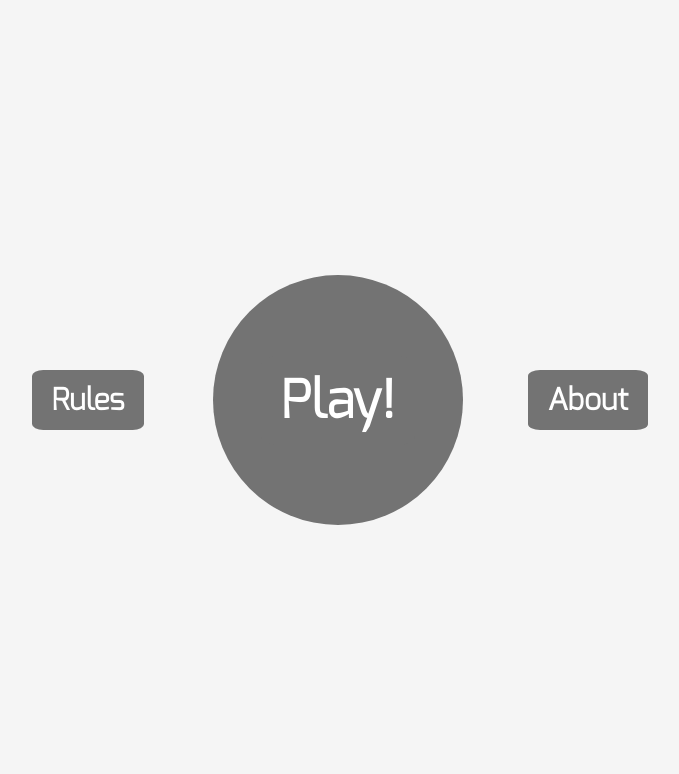
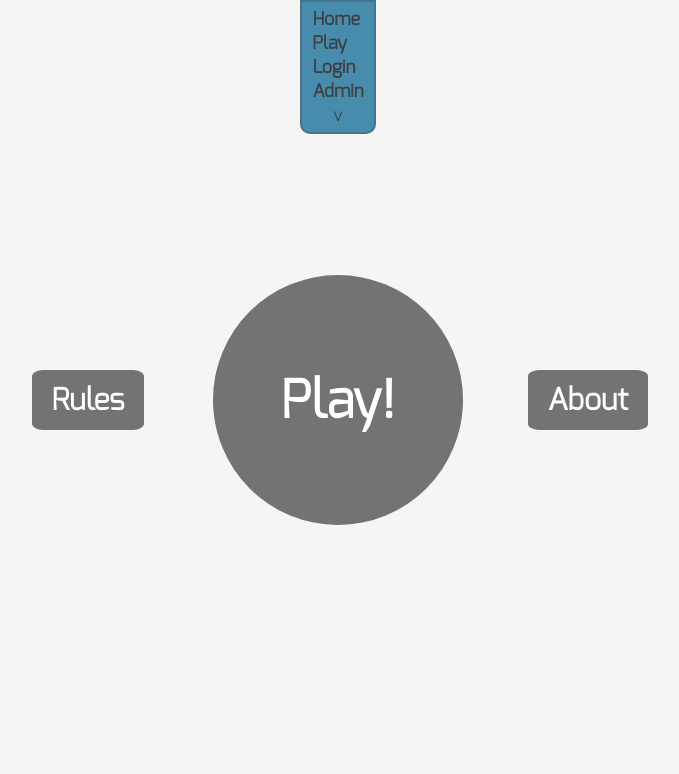
Before and after one commit to redevined/homeworlds-game, a Flask app: page / in a window 1280 px wide. Shown: the top 774 px of the page, without its empty margins (302-981 px from the left). Run offline with Flask 2, Linux system fonts and the light colour scheme.

Commit message:
Added Nanavigation panel

```diff
--- a/app.py
+++ b/app.py
@@ -14,7 +14,7 @@ def home() :
 
 @app.route("/play")
 def play() :
-    if not session.has_key("user") :
+    if not session.get("user") :
         return redirect("/login")
     return render_template("portal.html")
 
@@ -30,7 +30,7 @@ def login() :
 
 @app.route("/logout")
 def logout() :
-    if session.has_key("user") :
+    if session.get("user") :
         del session["user"]
         flash("You have been logged out succesfully.")
     return redirect("/login")
@@ -47,7 +47,7 @@ def register() :
 
 @app.route("/admin")
 def admin() :
-    if session.has_key("user") :
+    if session.get("user") :
         if user.getBySession(session["user"]).isAdmin() :
             return render_template(
                 "admin.html",
--- a/static/css/style.css
+++ b/static/css/style.css
@@ -86,6 +86,33 @@ div.flash {
 
 
 
+/* Navigation panel */
+div.navigation {
+    width: 100%;
+    position: fixed;
+    top: 0;
+    left: 0;
+}
+
+div.navigation > div {
+    background-color: #488cad;
+    display: table;
+    margin: 0 auto;
+    padding: 5px 10px;
+    border: 2px solid #45758C;
+    border-radius: 0 0 10px 10px;
+}
+
+div.navigation > div > p {
+    margin: 0;
+}
+
+div.navigation > div > p:last-child {
+    text-align: center;
+}
+
+
+
 /* Class for main horizontally and vertically centered main div */
 div.content {
     position: absolute;
@@ -102,6 +129,7 @@ div.content {
 div#home {
     width: 750px;
     height: 750px;
+    overflow: hidden;
 }
 
 /* Div for centering underlying divs */
--- a/templates/template.html
+++ b/templates/template.html
@@ -8,6 +8,19 @@
         <link href="{{ url_for('static', filename='css/style.css') }}" type="text/css" rel="stylesheet">
     </head>
     <body>
+        <div class="navigation">
+            <div>
+                <p><a href="/">Home</a></p>
+                <p><a href="/play">Play</a></p>
+                {% if not session.get("user") %}
+                    <p><a href="/login">Login</a></p>
+                {% else %}
+                    <p><a href="/logout">Logout</a></p>
+                {% endif %}
+                <p><a href="/admin">Admin</a></p>
+                <p>v</p>
+            </div>
+        </div>
         <div class="content" id="{% block style %}{% endblock %}">
             {% block content %}
             {% endblock %}
```
